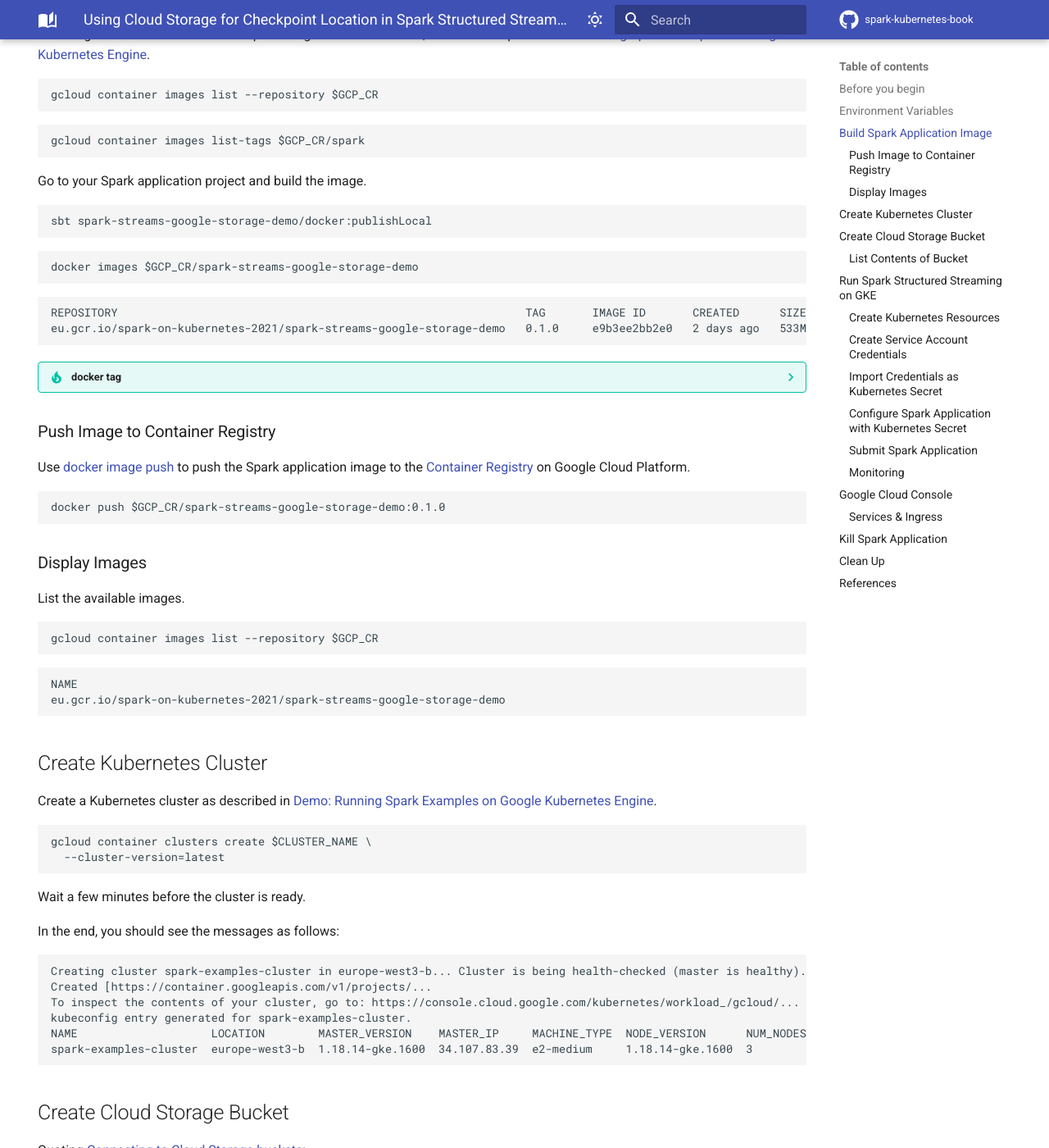
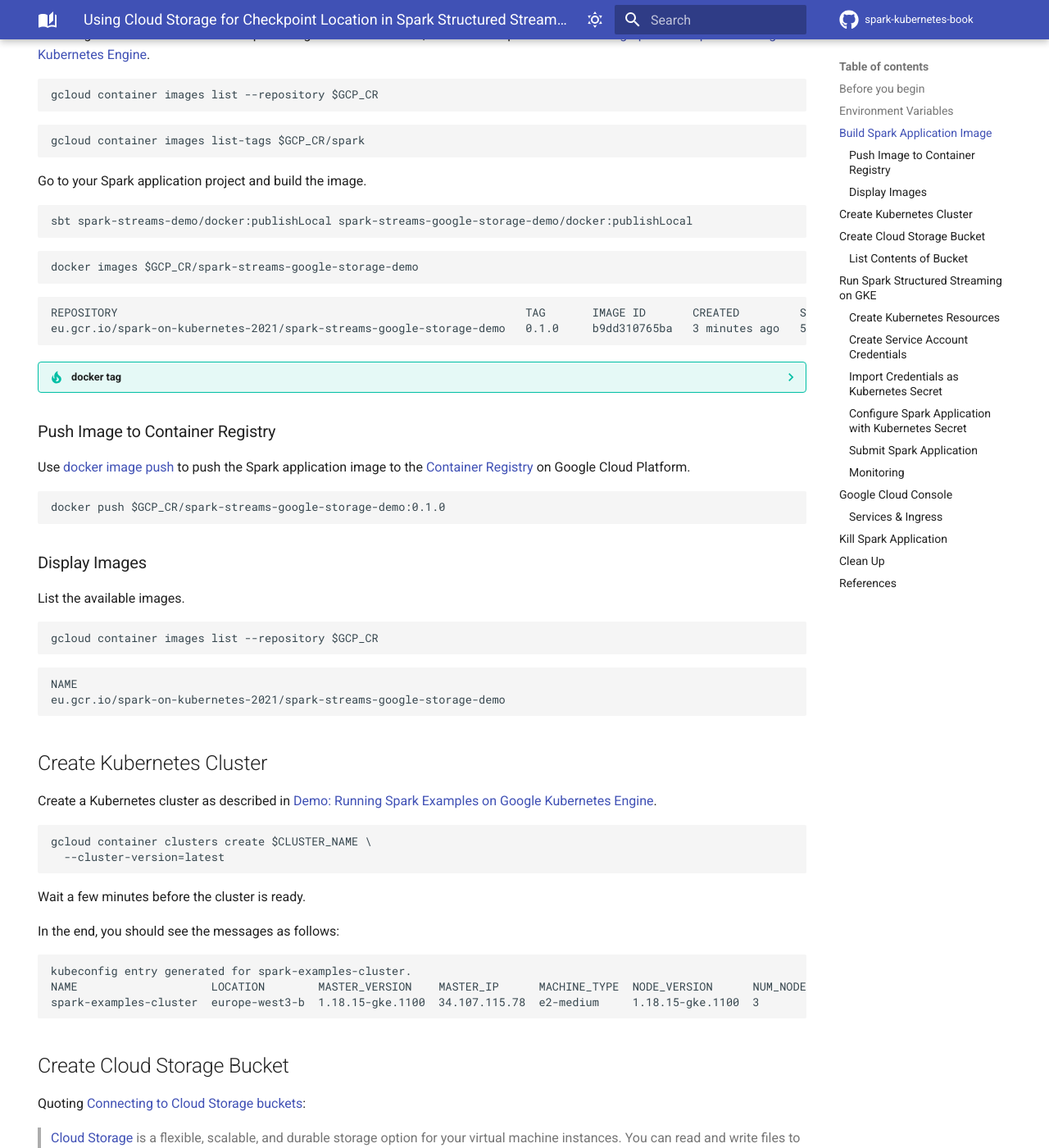
Before and after one commit to jaceklaskowski/spark-kubernetes-book, an MkDocs documentation site: the page built from docs/demo/using-cloud-storage-for-checkpoint-location-in-spark-structured-streaming-on-google-kubernetes-engine.md, in a window 1280 px wide and 1400 px high, scrolled down 1242 px. Shown: the whole window at 82% size. Built offline with MkDocs 1.6.1 and Material for MkDocs 9.7.7, drawn with Linux system fonts in a browser that asks for light colours; comment, search, counter and statistics services are not loaded.

Commit message:
Demos on Spark 3.1.1rc2 and GKE...OK

````diff
--- a/docs/demo/using-cloud-storage-for-checkpoint-location-in-spark-structured-streaming-on-google-kubernetes-engine.md
+++ b/docs/demo/using-cloud-storage-for-checkpoint-location-in-spark-structured-streaming-on-google-kubernetes-engine.md
@@ -61,7 +61,7 @@
 Go to your Spark application project and build the image.
 
 ```text
-sbt spark-streams-google-storage-demo/docker:publishLocal
+sbt spark-streams-demo/docker:publishLocal spark-streams-google-storage-demo/docker:publishLocal
 ```
 
 ```text
@@ -69,8 +69,8 @@
 ```
 
 ```text
-REPOSITORY                                                             TAG       IMAGE ID       CREATED      SIZE
-eu.gcr.io/spark-on-kubernetes-2021/spark-streams-google-storage-demo   0.1.0     e9b3ee2bb2e0   2 days ago   533MB
+REPOSITORY                                                             TAG       IMAGE ID       CREATED         SIZE
+eu.gcr.io/spark-on-kubernetes-2021/spark-streams-google-storage-demo   0.1.0     b9dd310765ba   3 minutes ago   542MB
 ```
 
 ??? tip "docker tag"
@@ -115,12 +115,9 @@
 In the end, you should see the messages as follows:
 
 ```text
-Creating cluster spark-examples-cluster in europe-west3-b... Cluster is being health-checked (master is healthy)...done.
-Created [https://container.googleapis.com/v1/projects/...
-To inspect the contents of your cluster, go to: https://console.cloud.google.com/kubernetes/workload_/gcloud/...
 kubeconfig entry generated for spark-examples-cluster.
-NAME                    LOCATION        MASTER_VERSION    MASTER_IP     MACHINE_TYPE  NODE_VERSION      NUM_NODES  STATUS
-spark-examples-cluster  europe-west3-b  1.18.14-gke.1600  34.107.83.39  e2-medium     1.18.14-gke.1600  3          RUNNING
+NAME                    LOCATION        MASTER_VERSION    MASTER_IP      MACHINE_TYPE  NODE_VERSION      NUM_NODES  STATUS
+spark-examples-cluster  europe-west3-b  1.18.15-gke.1100  34.107.115.78  e2-medium     1.18.15-gke.1100  3          RUNNING
 ```
 
 ## Create Cloud Storage Bucket
````
Also changed, not shown: docs/demo/running-spark-examples-on-google-kubernetes-engine.md (+2 -2 lines).
